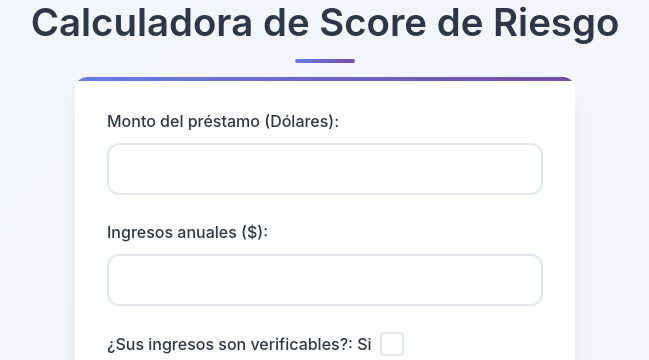
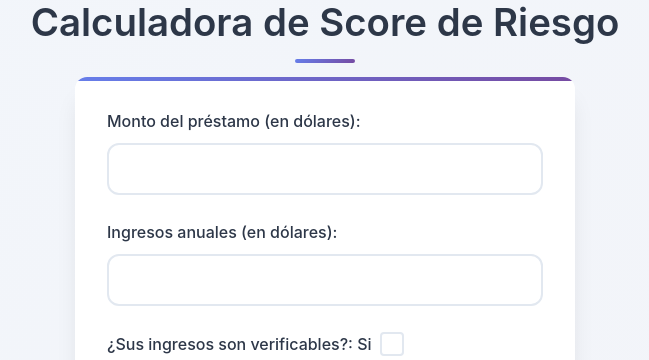
Before and after one commit to Straver00/credit_risk, a Flask app: page / in a window 1280 px wide. Shown: the part 279-639 px from the top of the page, without its empty margins (315-964 px from the left). Run offline with Flask 3, Linux system fonts and the light colour scheme; parts of the project's set-up code (start-up, migrations or seed data) failed here and were passed over.

Commit message:
edit index.html

```diff
--- a/templates/index.html
+++ b/templates/index.html
@@ -21,12 +21,12 @@
     <h1>Calculadora de Score de Riesgo</h1>
 
     <form method="POST">
-      <label>Monto del préstamo (Dólares):
+      <label>Monto del préstamo (en dólares):
         <input type="number" min="0" name="monto" required>
       </label>
       <br>
 
-      <label>Ingresos anuales ($):
+      <label>Ingresos anuales (en dólares):
         <input type="number" min="0" name="ingresos" step="any" required>
       </label>
       <br>
@@ -120,7 +120,7 @@
     {% endif %}
 
     scoreInfo.innerHTML = `
-      <h3>Análisis con Modelo ONNX</h3>
+      <h3>Análisis con Modelo Neuronal</h3>
       <p><strong>Probabilidad de Riesgo:</strong> {{ "%.2f"|format(prediccion_score * 100) }}%</p>
       <p><strong>Umbral de Aprobación:</strong> 40.46%</p>
       <p><strong>Score Crediticio:</strong> {{ credit_score }}</p>
```
